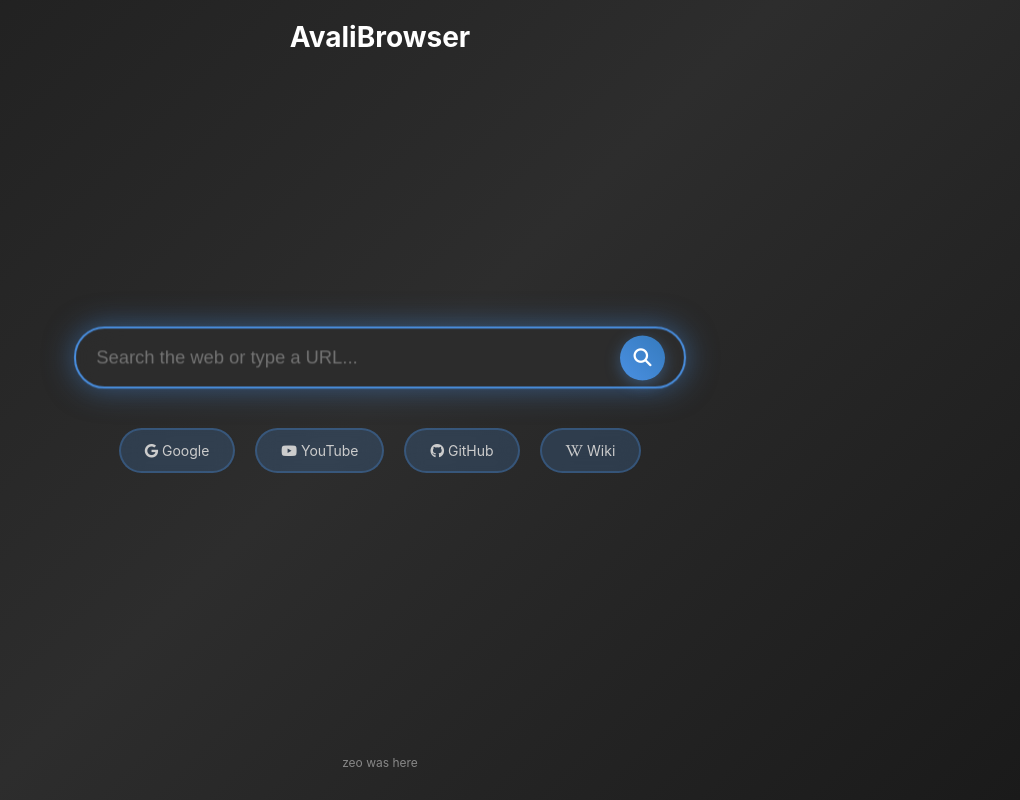
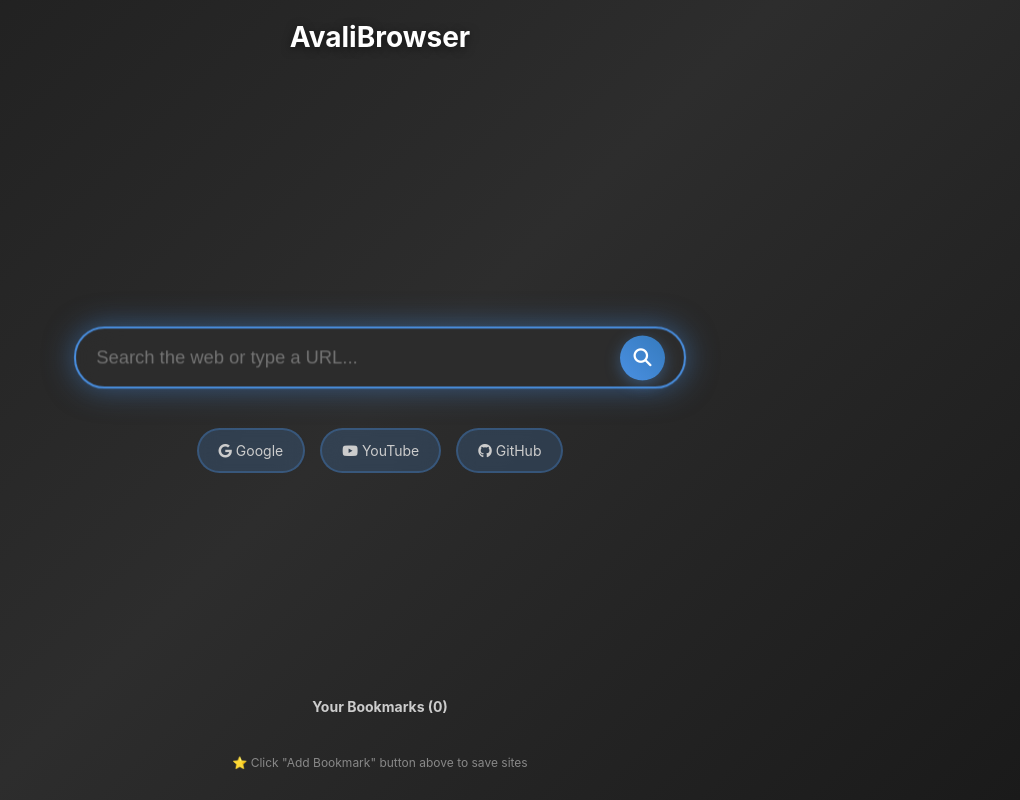
Before and after one commit to PacketPrimordial/Avalibrowser-A-NEW-REALM, a plain HTML site: page index.html in a window 1280 px wide. Shown: the whole page, without its empty margins (260-1280 px from the left). Drawn offline with Linux system fonts and the light colour scheme.

Commit message:
Update index.html

```diff
--- a/index.html
+++ b/index.html
@@ -3,7 +3,7 @@
 <head>
     <meta charset="UTF-8">
     <meta name="viewport" content="width=device-width, initial-scale=1.0">
-    <title>AvaliBrowser Search</title>
+    <title>AvaliBrowser</title>
     <link href="https://cdnjs.cloudflare.com/ajax/libs/font-awesome/6.4.0/css/all.min.css" rel="stylesheet">
     <style>
         * { margin: 0; padding: 0; box-sizing: border-box; }
@@ -13,64 +13,153 @@
             height: 100vh; display: flex; flex-direction: column; justify-content: center; align-items: center;
             color: #ffffff; overflow: hidden;
         }
-        .header { position: absolute; top: 20px; left: 50%; transform: translateX(-50%); font-size: 28px; font-weight: bold; }
+        .header {
+            position: absolute; top: 20px; left: 50%;
+            transform: translateX(-50%);
+            font-size: 28px;
+            font-weight: bold;
+            text-shadow: 0 2px 10px rgba(0,0,0,0.5);
+        }
         .search-container {
-            width: 90%; max-width: 600px; position: relative;
+            width: 90%;
+            max-width: 600px;
+            position: relative;
             animation: slideIn 0.8s ease-out;
         }
-        @keyframes slideIn { from { opacity: 0; transform: translateY(30px); } to { opacity: 1; transform: translateY(0); } }
+        @keyframes slideIn {
+            from { opacity: 0; transform: translateY(30px); }
+            to { opacity: 1; transform: translateY(0); }
+        }
         .search-box {
-            width: 100%; padding: 18px 60px 18px 20px; font-size: 18px;
-            background: rgba(45,45,45,0.9); border: 2px solid #4a4a4a; border-radius: 30px;
-            backdrop-filter: blur(20px); color: white; outline: none;
-            transition: all 0.3s ease; box-shadow: 0 10px 40px rgba(0,0,0,0.5);
+            width: 100%;
+            padding: 18px 60px 18px 20px;
+            font-size: 18px;
+            background: rgba(45,45,45,0.9);
+            border: 2px solid #4a4a4a;
+            border-radius: 30px;
+            backdrop-filter: blur(20px);
+            color: white;
+            outline: none;
+            transition: all 0.3s ease;
+            box-shadow: 0 10px 40px rgba(0,0,0,0.5);
         }
-        .search-box:focus { border-color: #4a90e2; box-shadow: 0 0 30px rgba(74,144,226,0.5); transform: scale(1.02); }
+        .search-box:focus {
+            border-color: #4a90e2;
+            box-shadow: 0 0 30px rgba(74,144,226,0.5);
+            transform: scale(1.02);
+        }
         .search-btn {
-            position: absolute; right: 15px; top: 50%; transform: translateY(-50%);
-            background: linear-gradient(45deg, #4a90e2, #357abd); border: none; border-radius: 50%;
-            width: 45px; height: 45px; color: white; font-size: 18px; cursor: pointer;
-            transition: all 0.3s ease; box-shadow: 0 4px 15px rgba(74,144,226,0.4);
+            position: absolute;
+            right: 15px;
+            top: 50%;
+            transform: translateY(-50%);
+            background: linear-gradient(45deg, #4a90e2, #357abd);
+            border: none;
+            border-radius: 50%;
+            width: 45px;
+            height: 45px;
+            color: white;
+            font-size: 18px;
+            cursor: pointer;
+            transition: all 0.3s ease;
+            box-shadow: 0 4px 15px rgba(74,144,226,0.4);
         }
-        .search-btn:hover { transform: translateY(-50%) scale(1.1); box-shadow: 0 6px 20px rgba(74,144,226,0.6); }
-        .quick-links { margin-top: 40px; display: flex; gap: 20px; flex-wrap: wrap; justify-content: center; }
+        .search-btn:hover {
+            transform: translateY(-50%) scale(1.1);
+            box-shadow: 0 6px 20px rgba(74,144,226,0.6);
+        }
+        .quick-links {
+            margin-top: 40px;
+            display: flex;
+            gap: 15px;
+            flex-wrap: wrap;
+            justify-content: center;
+        }
         .link-btn {
-            padding: 12px 24px; background: rgba(74,144,226,0.2); border: 2px solid rgba(74,144,226,0.3);
-            border-radius: 25px; color: #ccc; text-decoration: none; font-size: 14px;
-            transition: all 0.3s ease; backdrop-filter: blur(10px);
+            padding: 12px 20px;
+            background: rgba(74,144,226,0.2);
+            border: 2px solid rgba(74,144,226,0.3);
+            border-radius: 25px;
+            color: #ccc;
+            text-decoration: none;
+            font-size: 14px;
+            transition: all 0.3s ease;
+            backdrop-filter: blur(10px);
         }
-        .link-btn:hover { background: #4a90e2; color: white; transform: translateY(-2px); box-shadow: 0 8px 25px rgba(74,144,226,0.4); }
-        .recent { position: absolute; bottom: 30px; left: 50%; transform: translateX(-50%); font-size: 12px; color: #888; }
+        .link-btn:hover {
+            background: #4a90e2;
+            color: white;
+            transform: translateY(-2px);
+            box-shadow: 0 8px 25px rgba(74,144,226,0.4);
+        }
+
+        /* Bookmark container for dynamic injection */
+        #bookmarks-container {
+            position: absolute;
+            bottom: 30px;
+            left: 50%;
+            transform: translateX(-50%);
+            text-align: center;
+            font-size: 12px;
+            color: #888;
+            max-width: 90%;
+        }
+        #bookmarks-container strong {
+            display: block;
+            margin-bottom: 10px;
+            font-size: 14px;
+            color: #ccc;
+        }
     </style>
 </head>
 <body>
     <div class="header">AvaliBrowser</div>
+
     <div class="search-container">
         <input type="text" class="search-box" placeholder="Search the web or type a URL..." id="searchInput" onkeypress="handleKey(event)">
         <button class="search-btn" onclick="performSearch()" title="Search">
             <i class="fas fa-search"></i>
         </button>
     </div>
+
     <div class="quick-links">
-        <a href="https://google.com" class="link-btn" target="_blank"><i class="fab fa-google"></i> Google</a>
-        <a href="https://youtube.com" class="link-btn" target="_blank"><i class="fab fa-youtube"></i> YouTube</a>
-        <a href="https://github.com" class="link-btn" target="_blank"><i class="fab fa-github"></i> GitHub</a>
-        <a href="https://wikipedia.org" class="link-btn" target="_blank"><i class="fab fa-wikipedia-w"></i> Wiki</a>
+        <a href="https://google.com" class="link-btn" target="_blank">
+            <i class="fab fa-google"></i> Google
+        </a>
+        <a href="https://youtube.com" class="link-btn" target="_blank">
+            <i class="fab fa-youtube"></i> YouTube
+        </a>
+        <a href="https://github.com" class="link-btn" target="_blank">
+            <i class="fab fa-github"></i> GitHub
+        </a>
     </div>
-    <div class="recent">zeo was here</div>
+
+    <!-- Dynamic bookmarks injected by Python -->
+    <div id="bookmarks-container">
+        <div><strong>Your Bookmarks (0)</strong></div>
+        <div class="quick-links" id="dynamic-bookmarks"></div>
+        <div>⭐ Click "Add Bookmark" button above to save sites</div>
+    </div>
 
     <script>
-        function handleKey(e) { if (e.key === 'Enter') performSearch(); }
+        function handleKey(e) {
+            if (e.key === 'Enter') performSearch();
+        }
+
         function performSearch() {
             const query = document.getElementById('searchInput').value.trim();
             if (!query) return;
+
+            // Check if it's a URL
             if (query.includes('.') && !query.startsWith('http')) {
-                window.location.href = 'http://' + query;  // Treat as URL
+                window.location.href = 'http://' + query;
             } else {
-                window.location.href = 'https://www.google.com/search?q=' + encodeURIComponent(query);  // Google search
+                // Google search
+                window.location.href = 'https://www.google.com/search?q=' + encodeURIComponent(query);
             }
         }
-        // Animate on load
+
+        // Auto-focus search on load
         document.addEventListener('DOMContentLoaded', () => {
             document.getElementById('searchInput').focus();
         });
```
